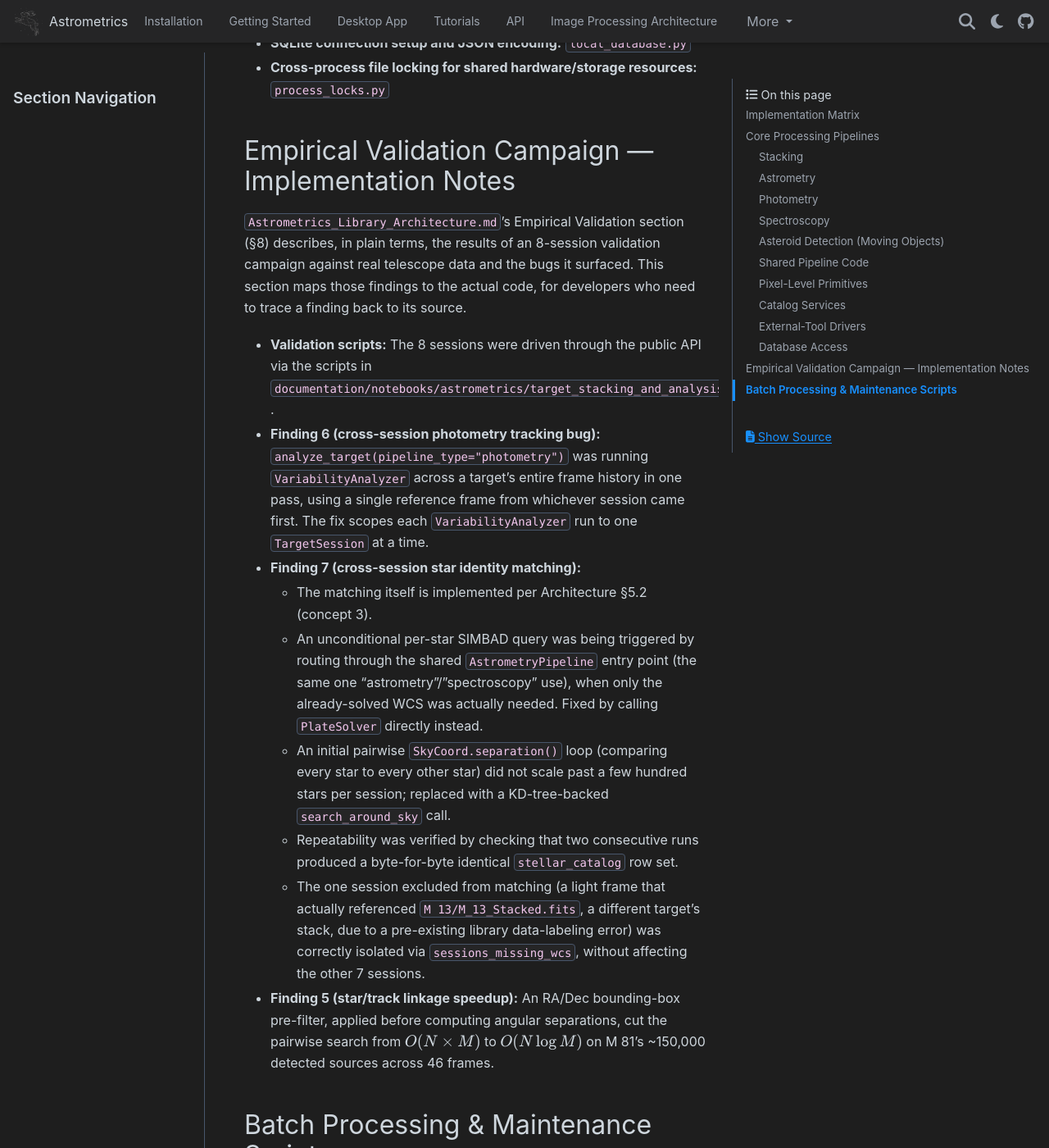
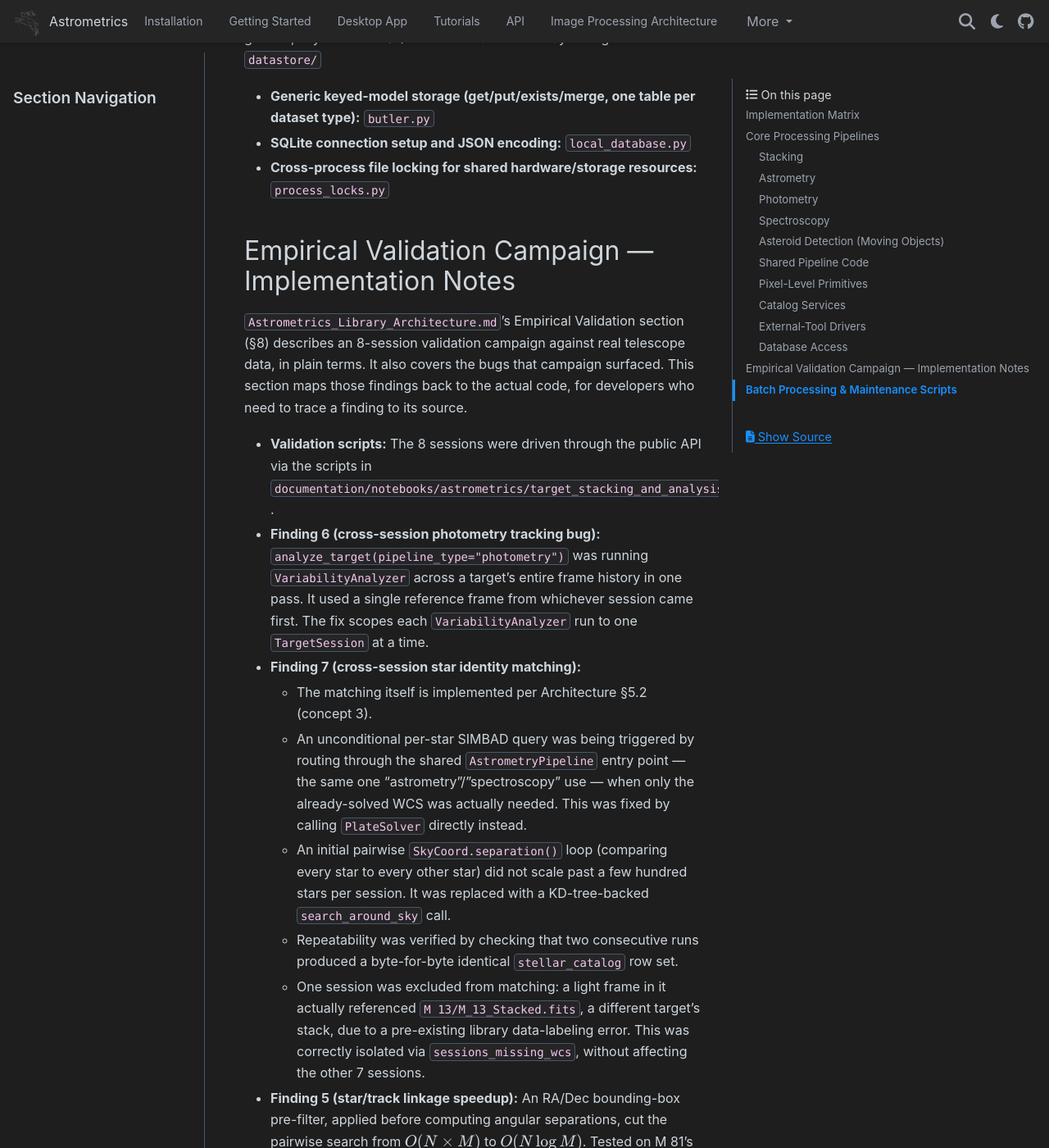
Before and after one commit to m1chae2/astrometrics, a Sphinx documentation site: the page built from documentation/library_design/Astrometrics_Library_Implementation.md, in a window 1280 px wide and 1400 px high, scrolled down 5190 px. Shown: the whole window at 82% size. Built offline with Sphinx 7.4.7 and the PyData theme 0.15.4, drawn with Linux system fonts in a browser that asks for light colours; pages that are not in the unit, such as notebooks, are missing from menus; some of the changed text lies outside the part shown.

Commit message:
Tighten prose in the implementation doc
Same pass as the architecture doc: split long, multi-clause sentences
into shorter ones. The biggest offender was the intro paragraph's
single semicolon-chained sentence describing all seven layer
directories -- turned into a list, which also matches this doc's own
bullet-list-of-modules style everywhere else. The Empirical Validation
Implementation Notes section (added in an earlier commit) gets the
same sentence-splitting treatment. No content changed, module-index
bullet lists left as-is since they're already terse by design.

```diff
--- a/documentation/library_design/Astrometrics_Library_Implementation.md
+++ b/documentation/library_design/Astrometrics_Library_Implementation.md
@@ -94,8 +102,8 @@ running a pipeline:
 - **Frame statistics:** `frame_statistics.py`
 - **Background level measurement:** `background_measurement.py`
 
-`catalog_access.py` records through a generic, keyed-record SQLite store shared with
-wayfindinglib, rather than executing SQL itself:
+`catalog_access.py` doesn't execute SQL itself. It records through a generic,
+keyed-record SQLite store shared with wayfindinglib:
 *Located in:* `datastore/`
 - **Generic keyed-model storage (get/put/exists/merge, one table per dataset type):** `butler.py`
 - **SQLite connection setup and JSON encoding:** `local_database.py`
@@ -103,17 +111,17 @@ wayfindinglib, rather than executing SQL itself:
 
 ## Empirical Validation Campaign — Implementation Notes
 
-`Astrometrics_Library_Architecture.md`'s Empirical Validation section (§8) describes, in plain terms, the results of an 8-session validation campaign against real telescope data and the bugs it surfaced. This section maps those findings to the actual code, for developers who need to trace a finding back to its source.
+`Astrometrics_Library_Architecture.md`'s Empirical Validation section (§8) describes an 8-session validation campaign against real telescope data, in plain terms. It also covers the bugs that campaign surfaced. This section maps those findings back to the actual code, for developers who need to trace a finding to its source.
 
 - **Validation scripts:** The 8 sessions were driven through the public API via the scripts in `documentation/notebooks/astrometrics/target_stacking_and_analysis/scripts/`.
-- **Finding 6 (cross-session photometry tracking bug):** `analyze_target(pipeline_type="photometry")` was running `VariabilityAnalyzer` across a target's entire frame history in one pass, using a single reference frame from whichever session came first. The fix scopes each `VariabilityAnalyzer` run to one `TargetSession` at a time.
+- **Finding 6 (cross-session photometry tracking bug):** `analyze_target(pipeline_type="photometry")` was running `VariabilityAnalyzer` across a target's entire frame history in one pass. It used a single reference frame from whichever session came first. The fix scopes each `VariabilityAnalyzer` run to one `TargetSession` at a time.
 - **Finding 7 (cross-session star identity matching):**
   - The matching itself is implemented per Architecture §5.2 (concept 3).
-  - An unconditional per-star SIMBAD query was being triggered by routing through the shared `AstrometryPipeline` entry point (the same one "astrometry"/"spectroscopy" use), when only the already-solved WCS was actually needed. Fixed by calling `PlateSolver` directly instead.
-  - An initial pairwise `SkyCoord.separation()` loop (comparing every star to every other star) did not scale past a few hundred stars per session; replaced with a KD-tree-backed `search_around_sky` call.
+  - An unconditional per-star SIMBAD query was being triggered by routing through the shared `AstrometryPipeline` entry point — the same one "astrometry"/"spectroscopy" use — when only the already-solved WCS was actually needed. This was fixed by calling `PlateSolver` directly instead.
+  - An initial pairwise `SkyCoord.separation()` loop (comparing every star to every other star) did not scale past a few hundred stars per session. It was replaced with a KD-tree-backed `search_around_sky` call.
   - Repeatability was verified by checking that two consecutive runs produced a byte-for-byte identical `stellar_catalog` row set.
-  - The one session excluded from matching (a light frame that actually referenced `M 13/M_13_Stacked.fits`, a different target's stack, due to a pre-existing library data-labeling error) was correctly isolated via `sessions_missing_wcs`, without affecting the other 7 sessions.
-- **Finding 5 (star/track linkage speedup):** An RA/Dec bounding-box pre-filter, applied before computing angular separations, cut the pairwise search from $O(N \times M)$ to $O(N \log M)$ on M 81's ~150,000 detected sources across 46 frames.
+  - One session was excluded from matching: a light frame in it actually referenced `M 13/M_13_Stacked.fits`, a different target's stack, due to a pre-existing library data-labeling error. This was correctly isolated via `sessions_missing_wcs`, without affecting the other 7 sessions.
+- **Finding 5 (star/track linkage speedup):** An RA/Dec bounding-box pre-filter, applied before computing angular separations, cut the pairwise search from $O(N \times M)$ to $O(N \log M)$. Tested on M 81's ~150,000 detected sources across 46 frames.
 
 ## Batch Processing & Maintenance Scripts
 
```
Also changed, not shown: other parts of documentation/library_design/Astrometrics_Library_Implementation.md (+9 -1 lines).
